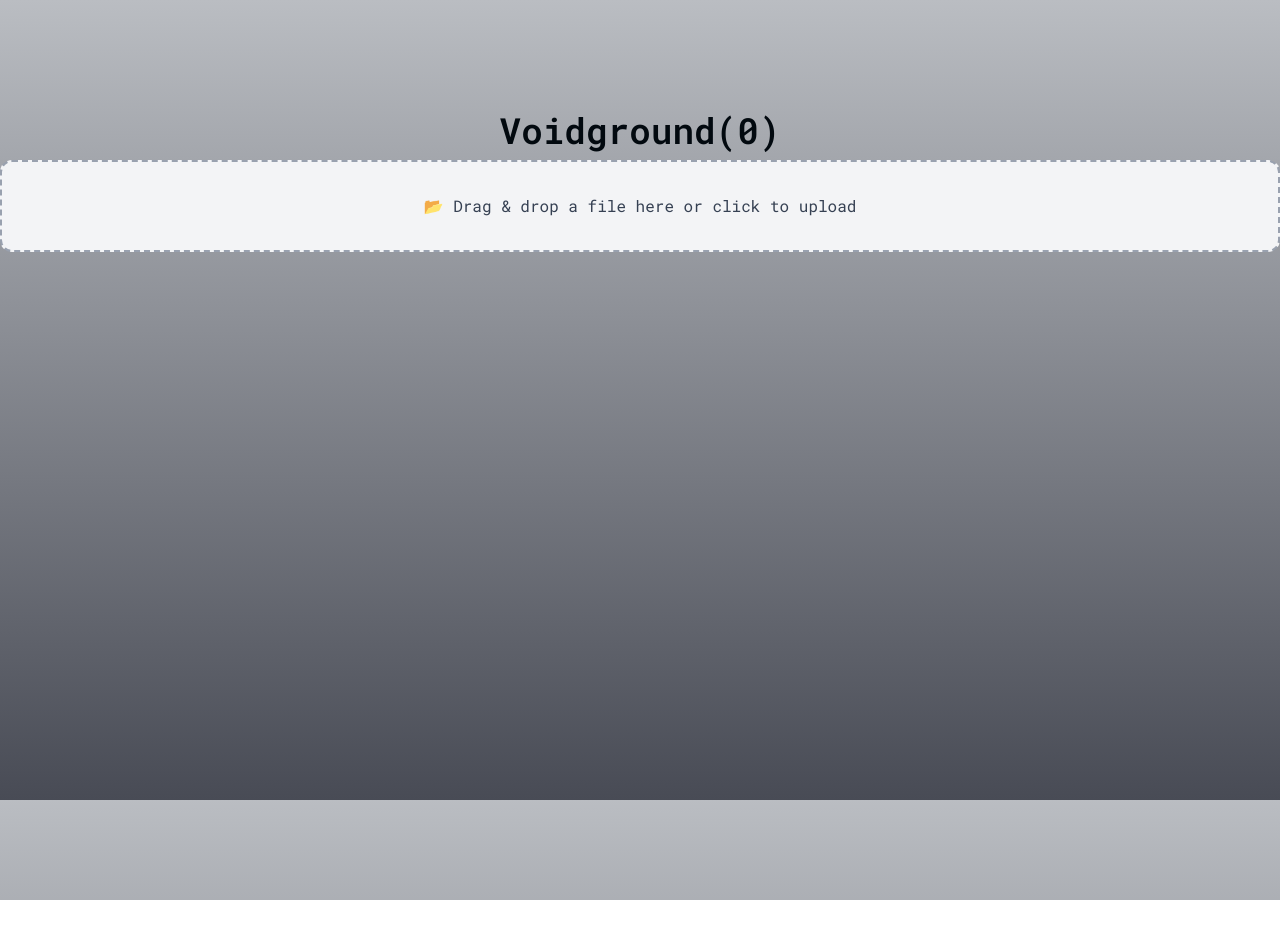
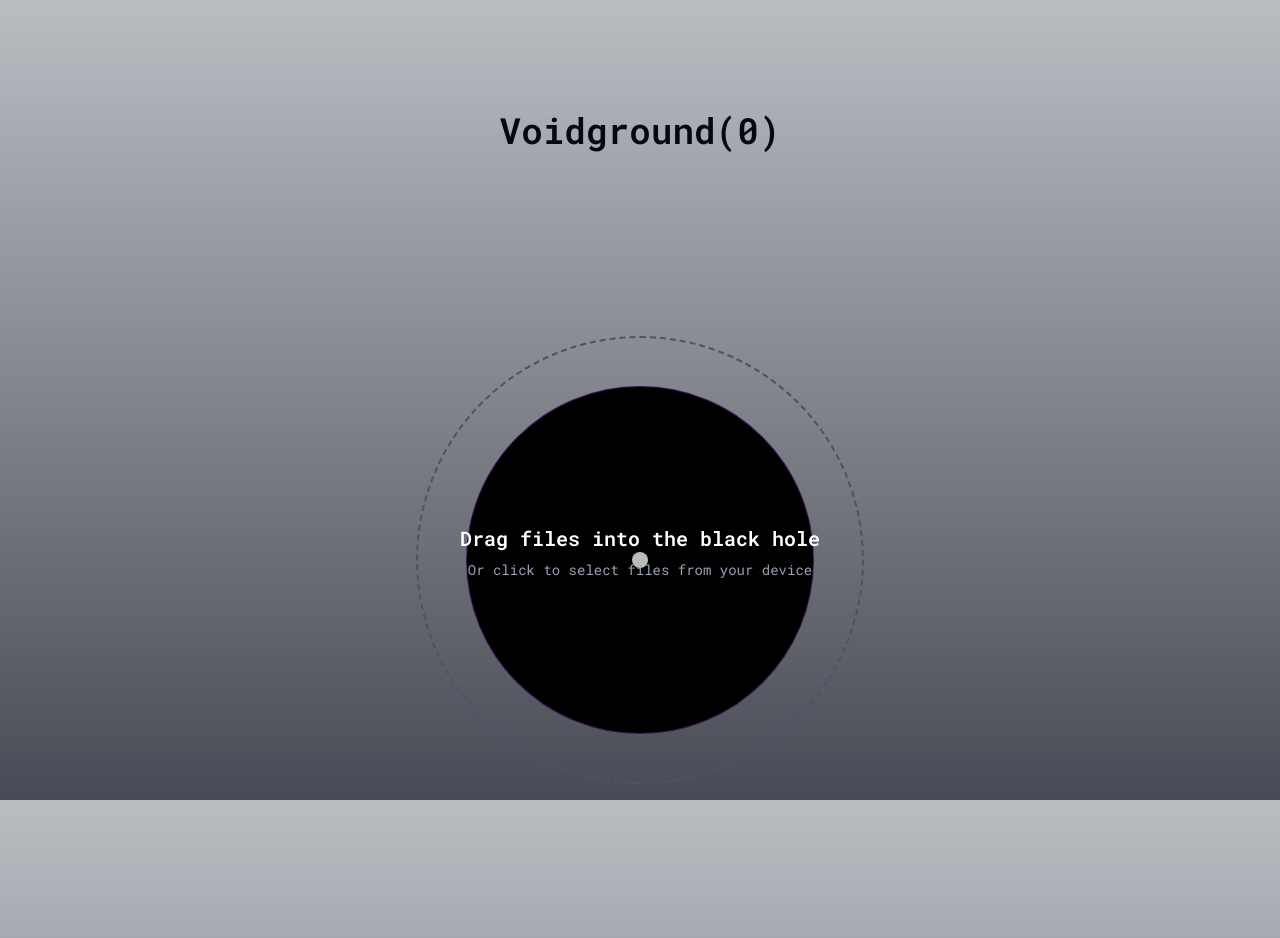
Before and after one commit to korobkad3v/Voidground, a Next.js app in the folder client/: page / in a window 1280 px wide. Shown: the top 938 px of the page. Before the commit the page ends 900 px from the top, so only its background shows below. Built offline with nearby package versions, Linux system fonts and the light colour scheme.

Commit message:
feat: new drag n drop component

```diff
--- a/client/package.json
+++ b/client/package.json
@@ -9,6 +9,8 @@
     "lint": "next lint"
   },
   "dependencies": {
+    "framer-motion": "^12.16.0",
+    "lucide-react": "^0.513.0",
     "next": "15.3.2",
     "react": "^19.0.0",
     "react-dom": "^19.0.0"
--- a/client/src/app/components/dragNdrop/dragDropArea.tsx
+++ b/client/src/app/components/dragNdrop/dragDropArea.tsx
@@ -1,44 +1,237 @@
 "use client";
 
-import { useCallback, useState } from "react";
+import { useState, useRef, useEffect } from "react";
+import { motion } from "framer-motion";
+interface FileItem {
+  id: string;
+  name: string;
+  size: number;
+  type: string;
+  status: "uploading" | "completed" | "error";
+  progress: number;
+}
 
-export default function DragDropArea() {
-  const [isDragging, setIsDragging] = useState(false);
-  const [fileName, setFileName] = useState<string | null>(null);
+interface DropZoneProps {
+  onFilesAdded?: (files: FileList) => void;
+  maxFiles?: number;
+  acceptedTypes?: string[];
+  className?: string;
+}
 
-  const handleDragOver = useCallback((e: React.DragEvent) => {
+export default function DragDropArea({
+  onFilesAdded,
+  maxFiles = 10,
+  acceptedTypes = ["image/jpeg", "image/png", "image/gif"],
+  className = "",
+}: DropZoneProps) {
+  const [isDragOver, setIsDragOver] = useState(false);
+  const [files, setFiles] = useState<FileItem[]>([]);
+  const [isActive, setIsActive] = useState(false);
+  const [particles, setParticles] = useState<
+    Array<{ id: number; x: number; y: number; delay: number }>
+  >([]);
+  const fileInputRef = useRef<HTMLInputElement>(null);
+  const dropZoneRef = useRef<HTMLDivElement>(null);
+
+  const handleDragEnter = (e: React.DragEvent) => {
     e.preventDefault();
-    setIsDragging(true);
-  }, []);
+    e.stopPropagation();
+    setIsDragOver(true);
+    setIsActive(true);
+  };
 
-  const handleDragLeave = useCallback(() => {
-    setIsDragging(false);
-  }, []);
+  const handleDragLeave = (e: React.DragEvent) => {
+    e.preventDefault();
+    e.stopPropagation();
+    if (!dropZoneRef.current?.contains(e.relatedTarget as Node)) {
+      setIsDragOver(false);
+      setIsActive(false);
+    }
+  };
 
-  const handleDrop = useCallback((e: React.DragEvent) => {
+  const handleDragOver = (e: React.DragEvent) => {
     e.preventDefault();
-    setIsDragging(false);
+    e.stopPropagation();
+  };
 
-    const file = e.dataTransfer.files[0];
-    if (file) {
-      setFileName(file.name);
-      // можно передать файл в родительский компонент или API
-      console.log("Dropped file:", file);
+  const handleDrop = (e: React.DragEvent) => {
+    e.preventDefault();
+    e.stopPropagation();
+    setIsDragOver(false);
+    setIsActive(false);
+
+    const droppedFiles = e.dataTransfer.files;
+    if (droppedFiles.length > 0) {
+      processFiles(droppedFiles);
+      onFilesAdded?.(droppedFiles);
     }
-  }, []);
+  };
+
+  const handleFileSelect = (e: React.ChangeEvent<HTMLInputElement>) => {
+    const selectedFiles = e.target.files;
+    if (selectedFiles && selectedFiles.length > 0) {
+      processFiles(selectedFiles);
+      onFilesAdded?.(selectedFiles);
+    }
+  };
+
+  const processFiles = (fileList: FileList) => {
+    const newFiles: FileItem[] = Array.from(fileList)
+      .slice(0, maxFiles)
+      .map((file, index) => ({
+        id: `${Date.now()}-${index}`,
+        name: file.name,
+        size: file.size,
+        type: file.type,
+        status: "uploading",
+        progress: 0,
+      }));
+    setFiles((prev) => [...prev, ...newFiles]);
+    newFiles.forEach((file, index) => {
+      simulateUpload(file.id, index * 500);
+    });
+  };
+
+  const simulateUpload = (fileId: string, delay: number) => {
+    setTimeout(() => {
+      const interval = setInterval(() => {
+        setFiles((prev) =>
+          prev.map((file) => {
+            if (file.id === fileId) {
+              const newProgress = Math.min(
+                file.progress + Math.random() * 20,
+                100
+              );
+              const newStatus = newProgress === 100 ? "completed" : "uploading";
+              return { ...file, progress: newProgress, status: newStatus };
+            }
+            return file;
+          })
+        );
+      }, 200);
+
+      setTimeout(() => {
+        clearInterval(interval);
+        setFiles((prev) =>
+          prev.map((file) =>
+            file.id === fileId
+              ? { ...file, progress: 100, status: "completed" }
+              : file
+          )
+        );
+      }, 3000);
+    }, delay);
+  };
+
+  const removeFile = (fileId: string) => {
+    setFiles((prev) => prev.filter((file) => file.id !== fileId));
+  };
+
+  const formatFileSize = (bytes: number) => {
+    if (bytes === 0) return "0 Bytes";
+    const k = 1024;
+    const sizes = ["Bytes", "KB", "MB", "GB"];
+    const i = Math.floor(Math.log(bytes) / Math.log(k));
+    return parseFloat((bytes / Math.pow(k, i)).toFixed(2)) + " " + sizes[i];
+  };
 
   return (
-    <div
-      onDragOver={handleDragOver}
-      onDragLeave={handleDragLeave}
-      onDrop={handleDrop}
-      className={`border-2 border-dashed rounded-xl p-8 text-center transition-all
-        ${isDragging ? "bg-blue-100 border-blue-400" : "bg-gray-100 border-gray-400"}
-      `}
-    >
-      <p className="text-gray-700">
-        {fileName ? `📄 ${fileName}` : "📂 Drag & drop a file here or click to upload"}
-      </p>
-    </div>
+    <div className="relative z-10 flex flex-col items-center justify-center min-h-screen p-4">
+        <div
+          ref={dropZoneRef}
+          className={`
+            relative w-full max-w-md aspect-square rounded-full border-2 border-dashed
+            transition-all duration-500 cursor-pointer
+            ${
+              isDragOver
+                ? "border-purple-400 bg-purple-500/10 scale-110"
+                : "border-gray-600 hover:border-purple-500"
+            }
+          `}
+          onDragEnter={handleDragEnter}
+          onDragLeave={handleDragLeave}
+          onDragOver={handleDragOver}
+          onDrop={handleDrop}
+          onClick={() => fileInputRef.current?.click()}
+          style={{
+            animation: isActive
+              ? "cosmicPulse 2s ease-in-out infinite"
+              : "none",
+          }}>
+          {/* Black Hole Core */}
+          <div className="absolute inset-8 rounded-full bg-gradient-radial from-black via-purple-900/50 to-transparent">
+            <div
+              className="w-full h-full rounded-full bg-gradient-conic from-purple-500 via-blue-500 to-emerald-500"
+              style={{
+                animation: isActive
+                  ? "blackHoleRotate 3s linear infinite"
+                  : "blackHoleRotate 10s linear infinite",
+                mask: "radial-gradient(circle, transparent 60%, black 70%)",
+                WebkitMask:
+                  "radial-gradient(circle, transparent 60%, black 70%)",
+              }}
+            />
+
+            {/* Event Horizon */}
+            <div className="absolute inset-4 rounded-full bg-black border border-purple-500/30">
+              <div className="absolute inset-2 rounded-full bg-gradient-radial from-purple-500/20 to-black">
+                {/* Singularity */}
+                <div className="absolute top-1/2 left-1/2 w-4 h-4 -translate-x-1/2 -translate-y-1/2 rounded-full bg-white animate-pulse" />
+              </div>
+            </div>
+          </div>
+
+          {/* Orbital Particles */}
+          {isActive && (
+            <div className="absolute inset-0">
+              {Array.from({ length: 12 }).map((_, i) => (
+                <div
+                  key={i}
+                  className="absolute top-1/2 left-1/2 w-2 h-2 bg-purple-400 rounded-full"
+                  style={
+                    {
+                      "--orbit-radius": `${80 + i * 10}px`,
+                      animation: `particleOrbit ${
+                        3 + i * 0.5
+                      }s linear infinite`,
+                      animationDelay: `${i * 0.2}s`,
+                    } as React.CSSProperties
+                  }
+                />
+              ))}
+            </div>
+          )}
+
+          {/* Upload Icon and Text */}
+          <div className="absolute inset-0 flex flex-col items-center justify-center text-center p-8">
+            <motion.div
+              animate={{
+                scale: isDragOver ? 1.2 : 1,
+                rotate: isActive ? 360 : 0,
+              }}
+              transition={{ duration: 0.5 }}>
+            </motion.div>
+
+            <h3 className="text-xl font-bold text-white mb-2">
+              {isDragOver
+                ? "Release into the void"
+                : "Drag files into the black hole"}
+            </h3>
+
+            <p className="text-gray-400 text-sm mb-4">
+              Or click to select files from your device
+            </p>
+          </div>
+
+          <input
+            ref={fileInputRef}
+            type="file"
+            multiple
+            className="hidden"
+            onChange={handleFileSelect}
+            accept={acceptedTypes.join(",")}
+          />
+        </div>
+      </div>
   );
 }
```
Also changed, not shown: 1 other file (tests, documents, lock files or other folders).
